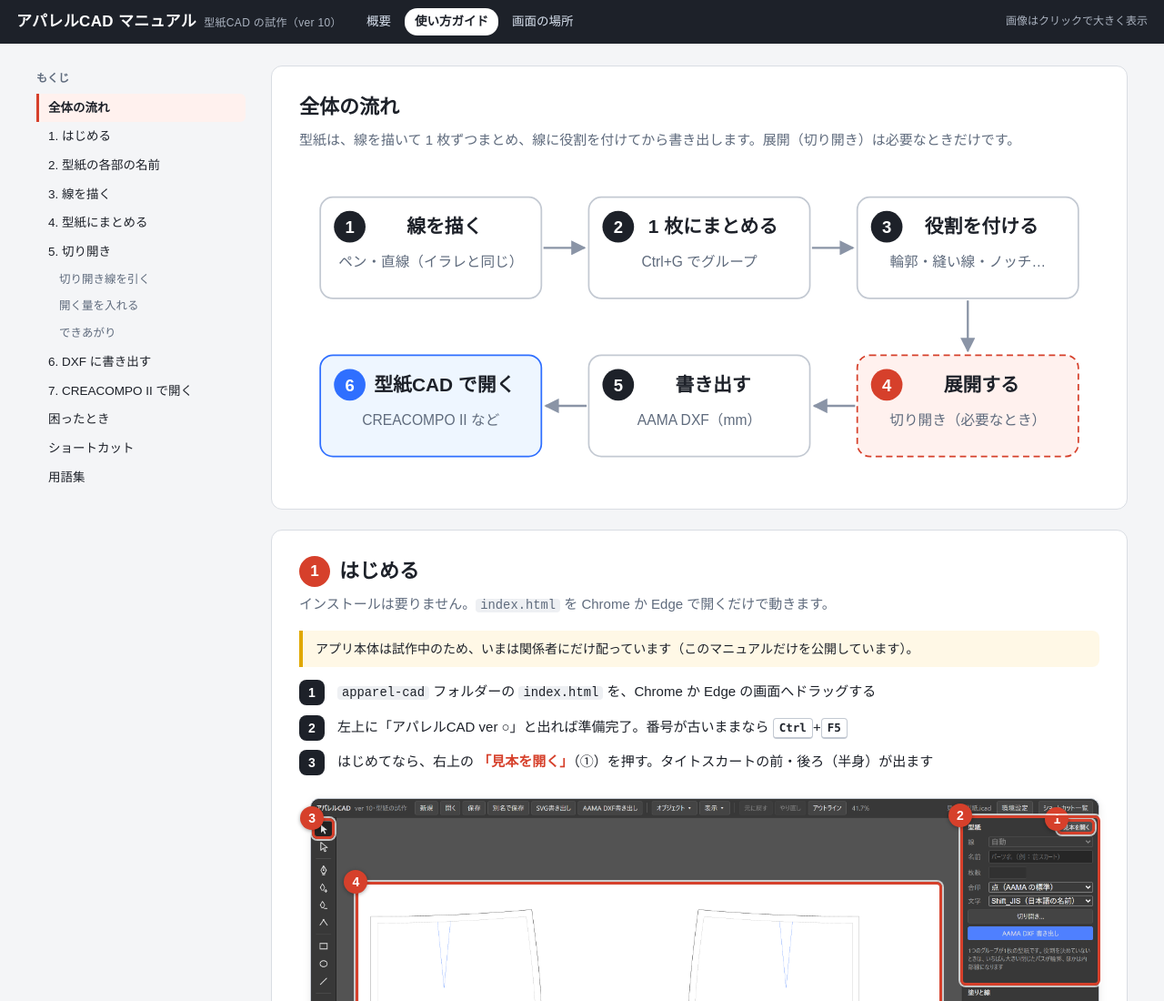
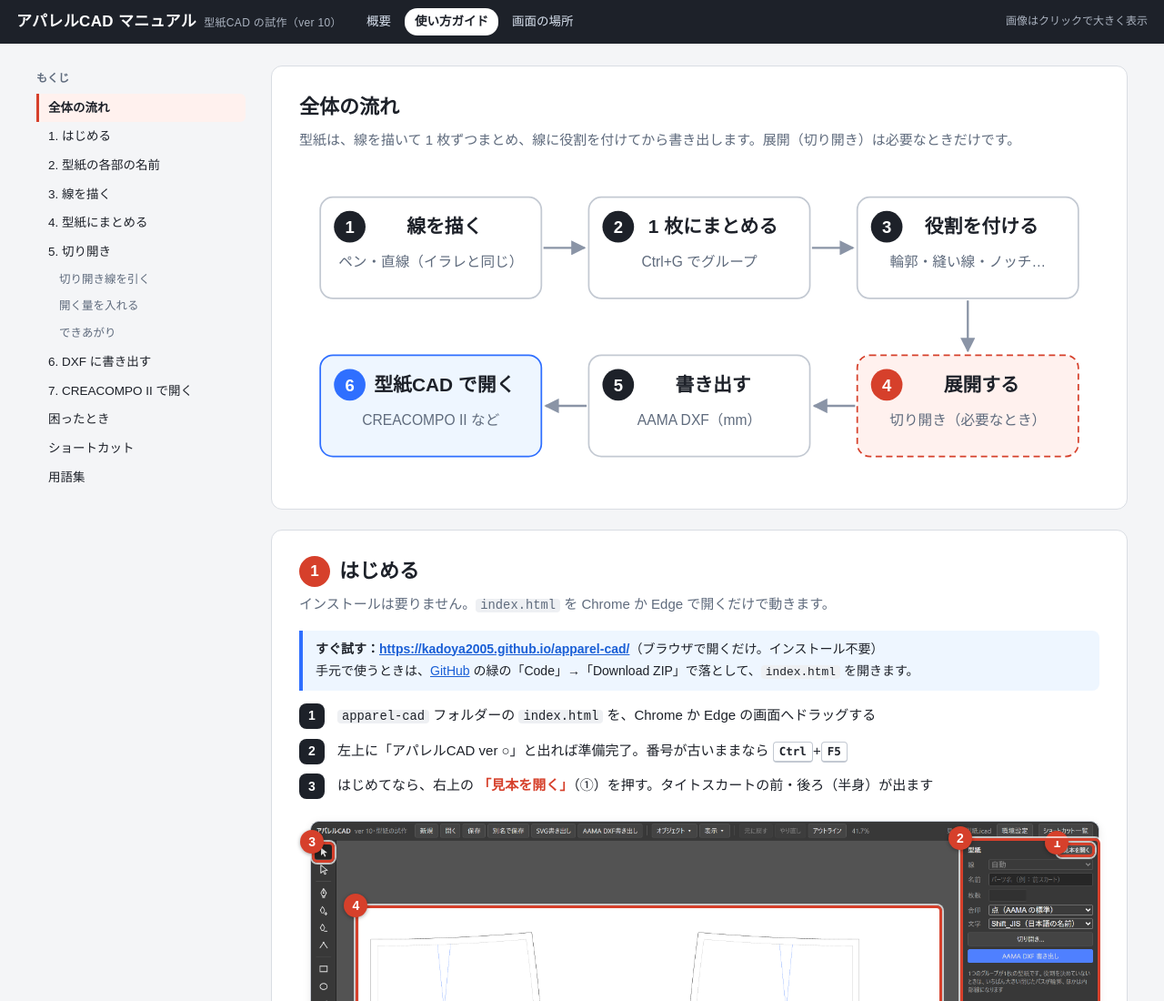
Before and after one commit to kadoya2005/apparel-cad-manual, a plain HTML site: page guide.html in a window 1280 px wide. Shown: the top 1100 px of the page at 91% size. Drawn offline with Linux system fonts and the light colour scheme.

Commit message:
アプリ本体の公開にあわせて、すぐ試せるページとダウンロードへのリンクを追加
Co-Authored-By: Claude Opus 5.5 <noreply@anthropic.com>

```diff
--- a/guide.html
+++ b/guide.html
@@ -60,7 +60,7 @@
     <section id="start">
       <h2><span class="num">1</span>はじめる</h2>
       <p class="lead">インストールは要りません。<code>index.html</code> を Chrome か Edge で開くだけで動きます。</p>
-      <div class="note">アプリ本体は試作中のため、いまは関係者にだけ配っています（このマニュアルだけを公開しています）。</div>
+      <div class="tip"><b>すぐ試す：<a href="https://kadoya2005.github.io/apparel-cad/">https://kadoya2005.github.io/apparel-cad/</a></b>（ブラウザで開くだけ。インストール不要）<br>手元で使うときは、<a href="https://github.com/kadoya2005/apparel-cad">GitHub</a> の緑の「Code」→「Download ZIP」で落として、<code>index.html</code> を開きます。</div>
       <ol class="steps">
         <li><code>apparel-cad</code> フォルダーの <code>index.html</code> を、Chrome か Edge の画面へドラッグする</li>
         <li>左上に「アパレルCAD ver ○」と出れば準備完了。番号が古いままなら <kbd>Ctrl</kbd>+<kbd>F5</kbd></li>
```
Also changed, not shown: concept.html (+1 -1 lines), 2 other files.
